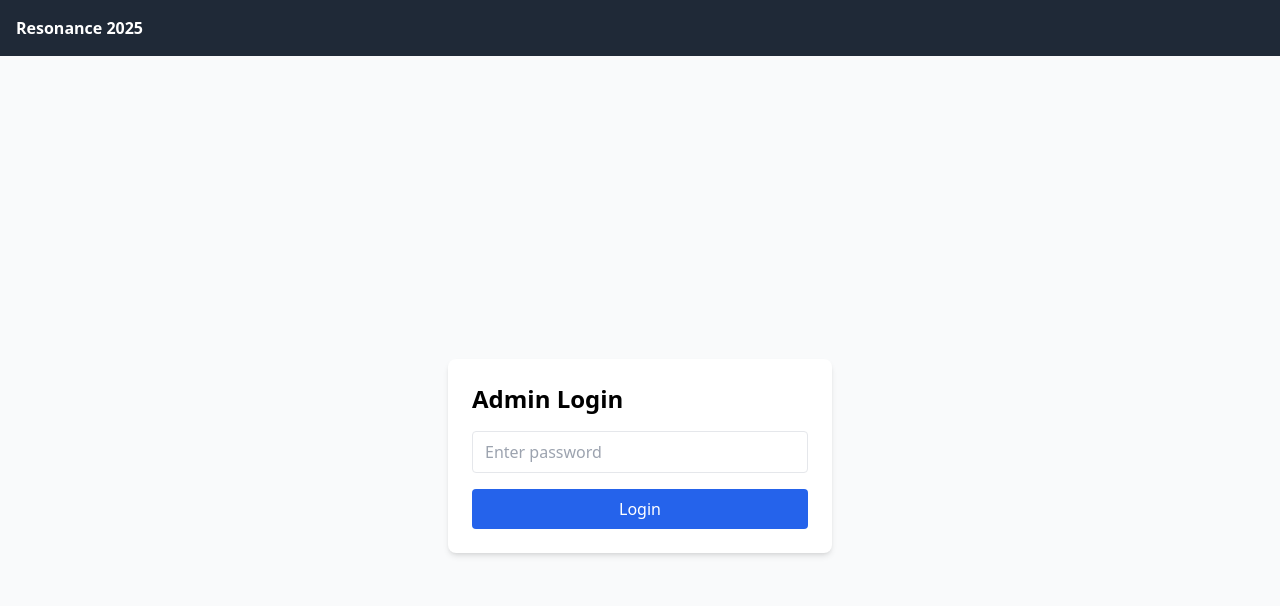
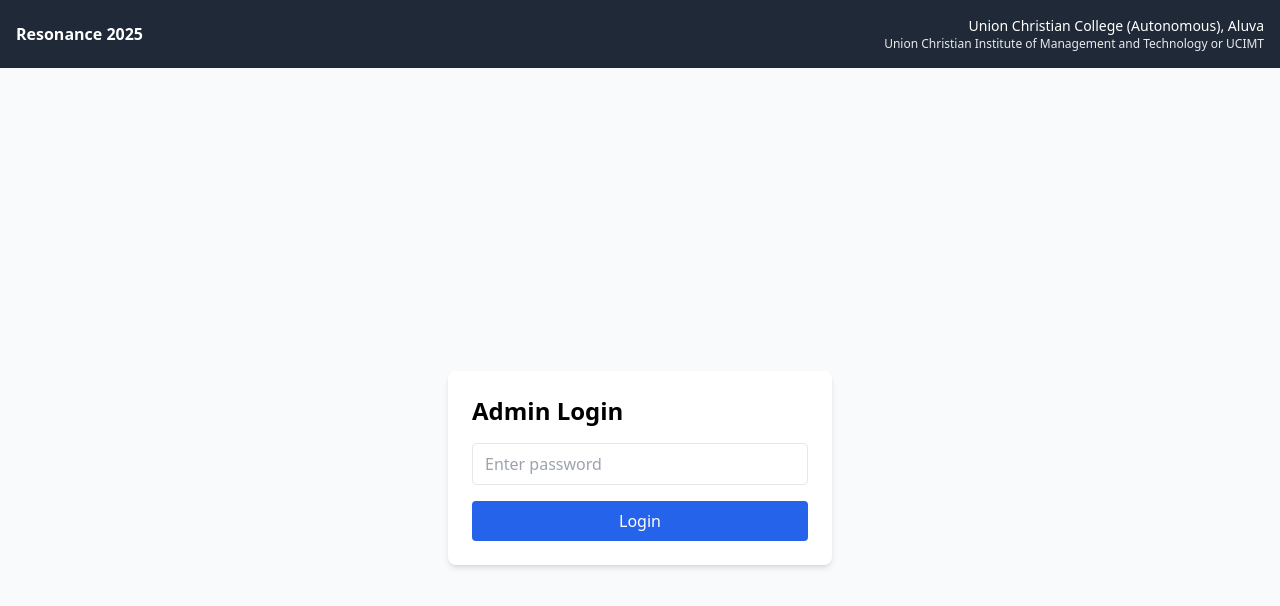
Before and after one commit to erfanhabeeb666/resonanceleaderboard, a React (Create React App) app: page /admin in a window 1280 px wide. Shown: the top 606 px of the page. Built offline with nearby package versions, Linux system fonts and the light colour scheme.

Commit message:
added text

```diff
--- a/src/App.js
+++ b/src/App.js
@@ -6,8 +6,12 @@ import Admin from "./pages/Admin";
 function App() {
   return (
     <BrowserRouter>
-      <nav className="bg-gray-800 text-white p-4 flex justify-between">
+      <nav className="bg-gray-800 text-white p-4 flex justify-between items-center">
         <Link to="/" className="font-bold">Resonance 2025</Link>
+        <div className="text-right leading-tight">
+          <div className="text-sm">Union Christian College (Autonomous), Aluva</div>
+          <div className="text-xs opacity-90">Union Christian Institute of Management and Technology or UCIMT</div>
+        </div>
         {/* <Link to="/admin" className="hover:underline">Admin</Link> */}
       </nav>
       <Routes>
```
